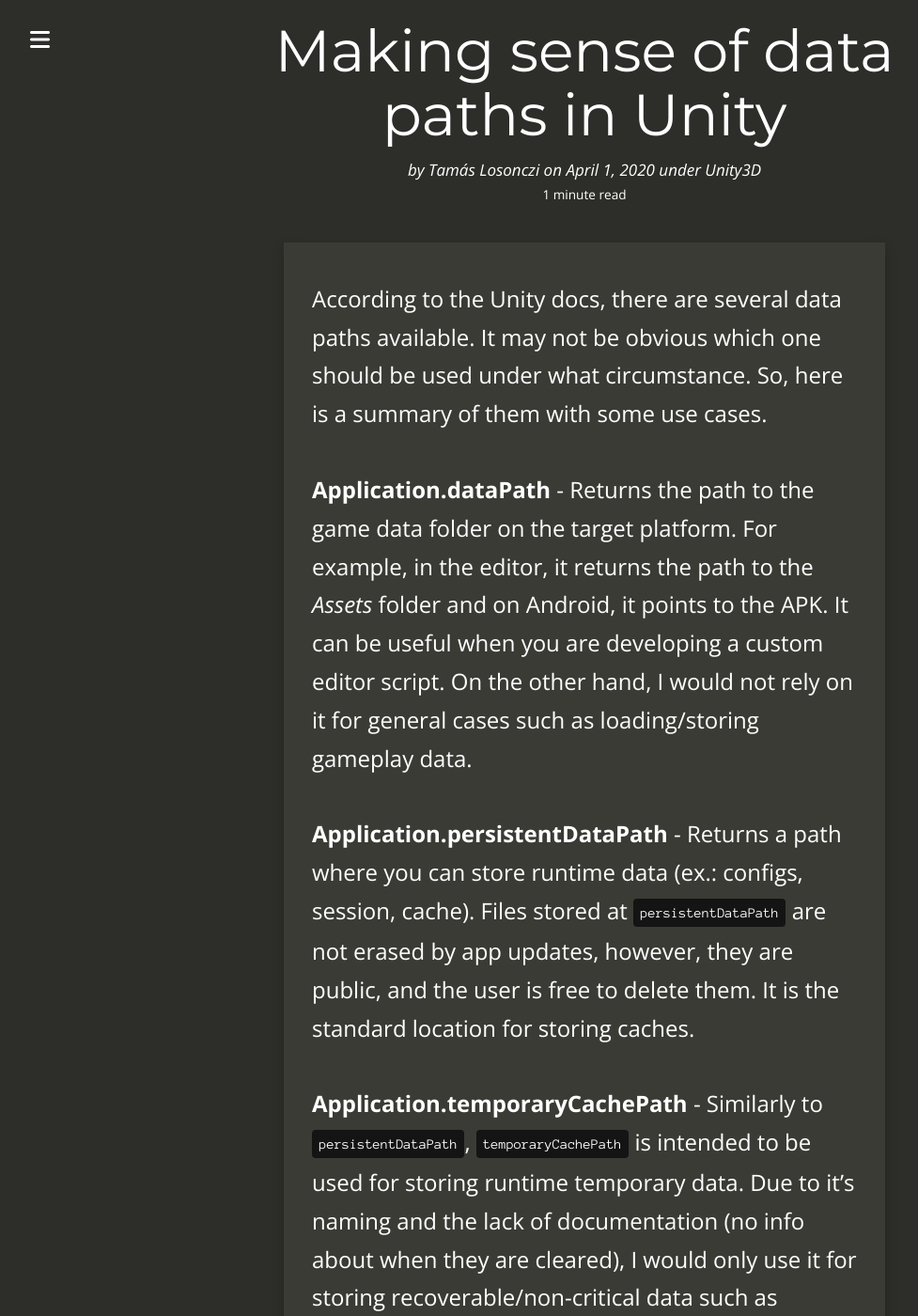
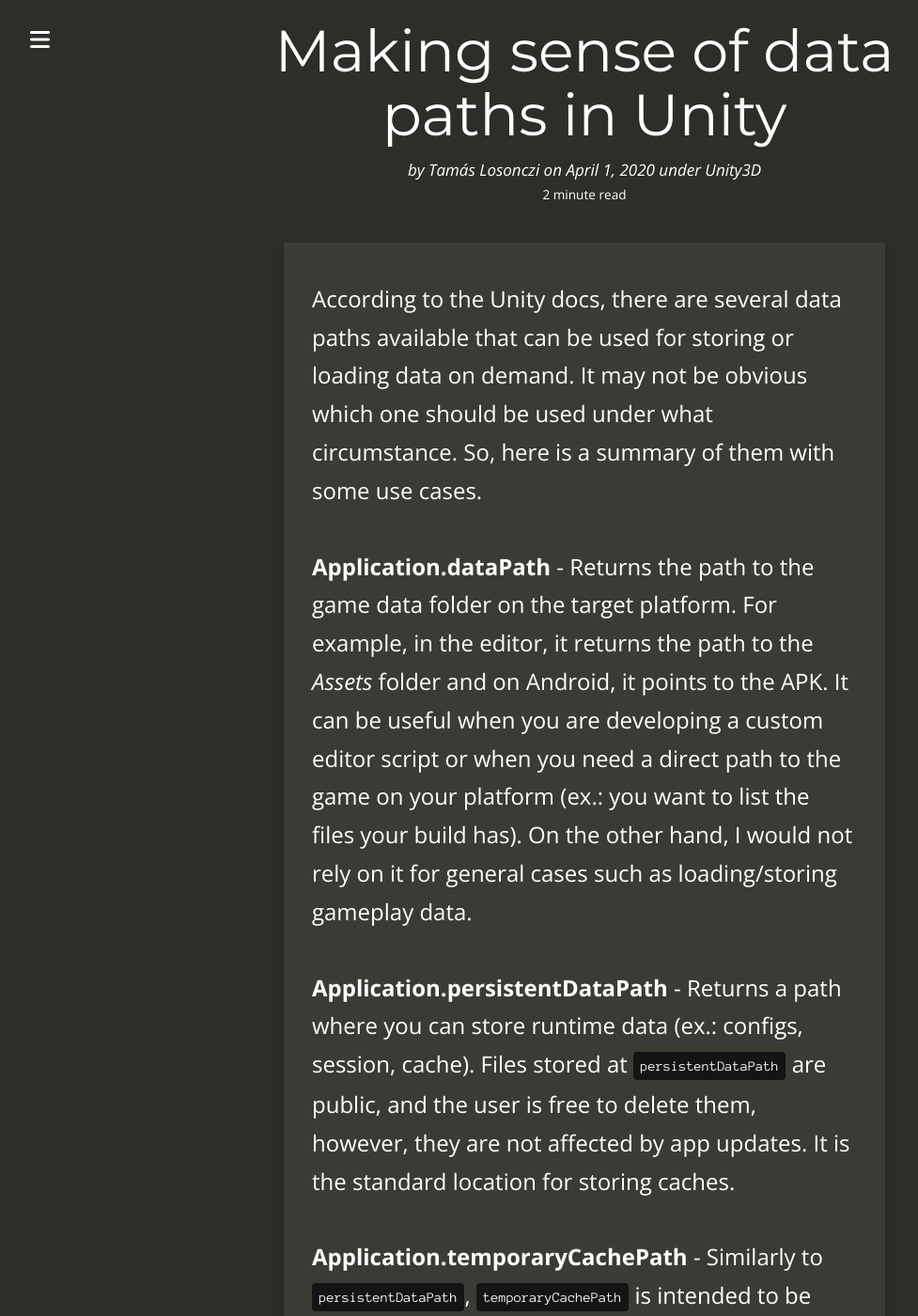
Before and after one commit to LosoncziTamas/LosoncziTamas.github.io, a Jekyll site: the page built from _posts/2020-04-01-making-sense-of-data-paths.md, in a window 1280 px wide and 1400 px high. Shown: the whole window at 94% size, without its empty margins (18-995 px from the left). Built offline with Jekyll 4.4.1, drawn with Linux system fonts in a browser that asks for light colours; nearby versions of some CDN libraries; comment, search, counter and statistics services are not loaded; some of the changed text lies outside the part shown.

Commit message:
[content] update path post, add new draft

```diff
--- a/_posts/2020-04-01-making-sense-of-data-paths.md
+++ b/_posts/2020-04-01-making-sense-of-data-paths.md
@@ -11,15 +11,16 @@ tags:
  - file
 ---
 
-According to the Unity docs, there are several data paths available. It may not be obvious which one should be used under what circumstance. So, here is a summary of them with some use cases.
+According to the Unity docs, there are several data paths available that can be used for storing or loading data on demand. It may not be obvious which one should be used under what circumstance. So, here is a summary of them with some use cases.
 
-__Application.dataPath__ - Returns the path to the game data folder on the target platform. For example, in the editor, it returns the path to the _Assets_ folder and on Android, it points to the APK. It can be useful when you are developing a custom editor script. On the other hand, I would not rely on it for general cases such as loading/storing gameplay data.
+__Application.dataPath__ - Returns the path to the game data folder on the target platform. For example, in the editor, it returns the path to the _Assets_ folder and on Android, it points to the APK. It can be useful when you are developing a custom editor script or when you need a direct path to the game on your platform (ex.: you want to list the files your build has). On the other hand, I would not rely on it for general cases such as loading/storing gameplay data.
 
-__Application.persistentDataPath__ - Returns a path where you can store runtime data (ex.: configs, session, cache). Files stored at `persistentDataPath` are not erased by app updates, however, they are public, and the user is free to delete them. It is the standard location for storing caches.
+__Application.persistentDataPath__ - Returns a path where you can store runtime data (ex.: configs, session, cache). Files stored at `persistentDataPath` are public, and the user is free to delete them, however, they are not affected by app updates. It is the standard location for storing caches.
 
-__Application.temporaryCachePath__ - Similarly to `persistentDataPath`, `temporaryCachePath` is intended to be used for storing runtime temporary data. Due to it's naming and the lack of documentation (no info about when they are cleared), I would only use it for storing recoverable/non-critical data such as logs/image caches.
+__Application.temporaryCachePath__ - Similarly to `persistentDataPath`, `temporaryCachePath` is intended to be used for storing runtime temporary data. Due to it's naming and the lack of documentation (no info about when/how they are cleared), I would only use it for storing recoverable/non-critical data such as logs/image caches.
 
-__Application.streamingAssetsPath__ - Streaming assets are files located at the `StreamingAssets` folder of the project. These files can be loaded at runtime by using the `streamingAssetsPath` property. It should be only used for retrieving data (hence the name "streaming") and not for saving them. Additionally, on WEBGL and Android, it's not a file path but a URI, so on these platforms, you'll need to implement a custom functionality to resolve the files. For example, on Android it's bundled in the APK, which means first you'll need to decompress the file and then load it to the memory or write it to the file system for later use.
+__Application.streamingAssetsPath__ - Streaming assets are files located at the _StreamingAssets_ folder of the project. These files can be loaded at runtime by using the `streamingAssetsPath` property. It should be only used for retrieving data (hence the name "streaming") and not for saving them. Additionally, on WEBGL and Android, it's not a file path but a URI, so on these platforms, you'll need to implement a custom functionality to resolve the files. For example, on Android it's bundled in the APK, which means first you'll need to decompress the file and then load it to the memory or write it to the file system for later use.
+Use this approach if you want to load assets on-demand without treating them as a _Resource_. Files stored at this location are cleared on app updates.
 
 ---
 
```
Also changed, not shown: _drafts/2020-04-03-streamingassets-on-android.md (added, +18 -0 lines).
